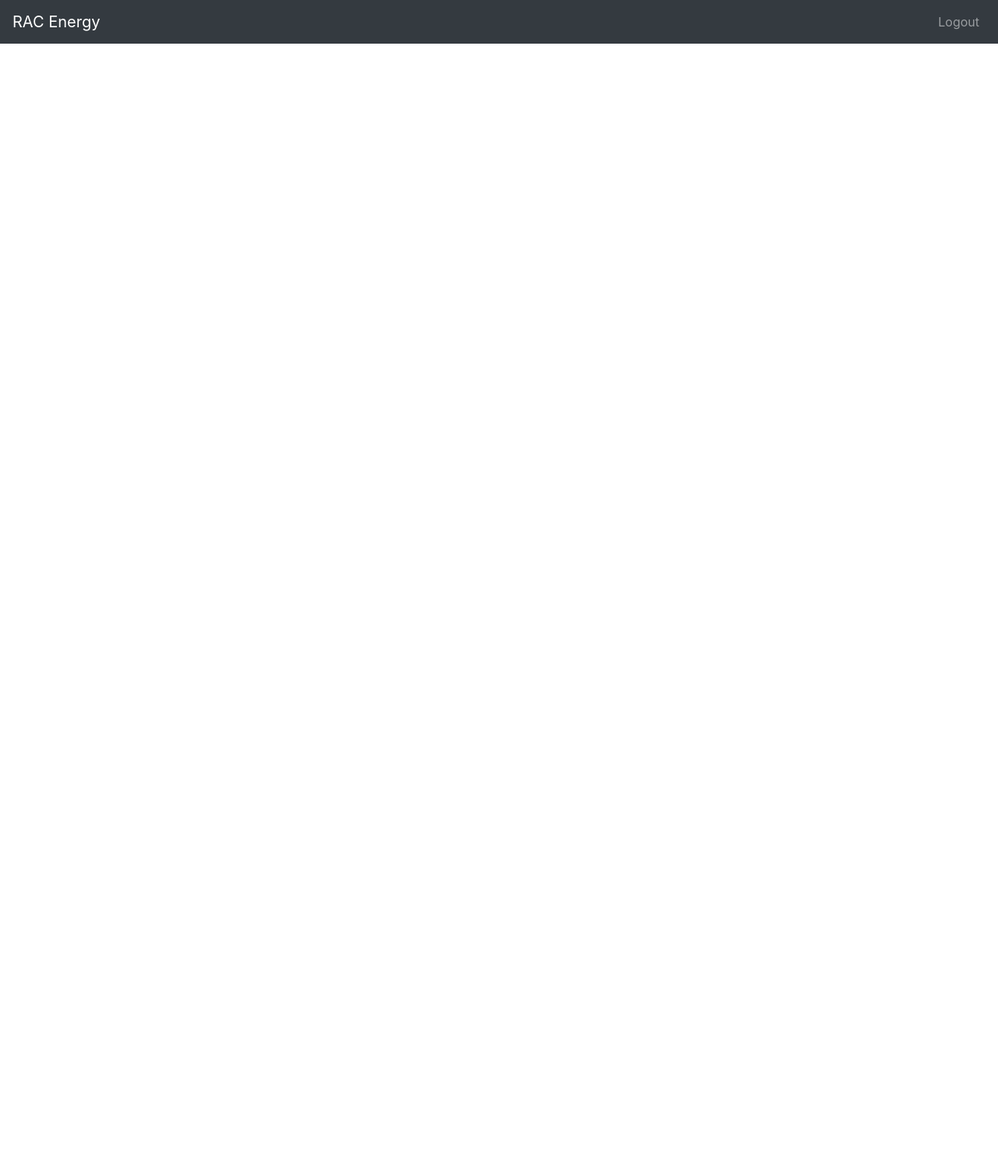
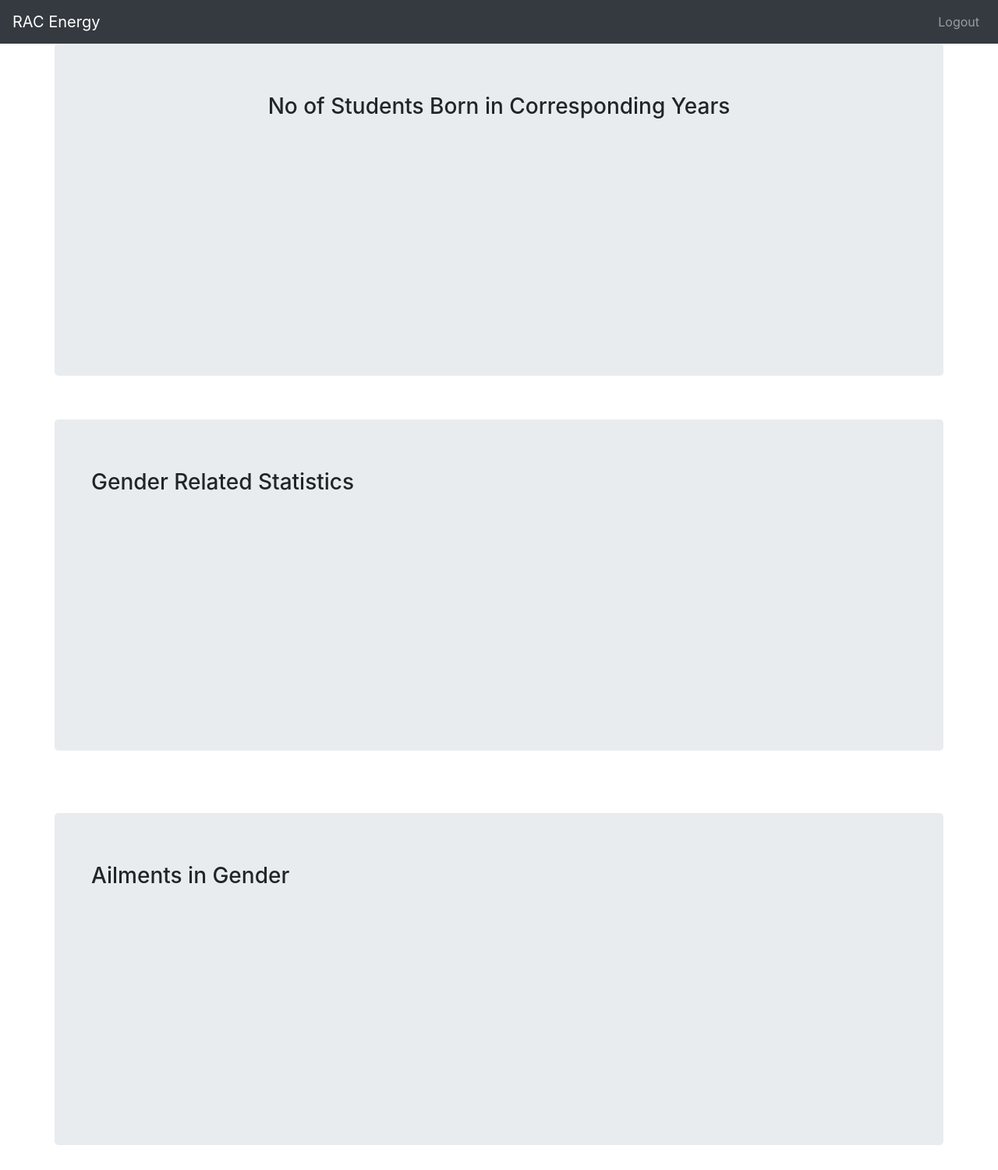
Before and after one commit to kyven92/racenergy, a Django app: template templates/index.html in a window 1280 px wide. Shown: the whole page at 78% size. Before the commit the page ends 56 px from the top, so only its background shows below. Run offline with Django 3.2, Linux system fonts and the light colour scheme; the template is opened without the code that fills it, so the values that code supplies are empty; a map, chart or similar area stays blank; some libraries are stand-ins or nearby versions.

Commit message:
added Some UI

```diff
--- a/racenery_IOT/settings.py
+++ b/racenery_IOT/settings.py
@@ -37,6 +37,7 @@ AUTH_USER_MODEL = 'racIOT.User'
 LOGIN_REDIRECT_URL = 'home'
 LOGOUT_REDIRECT_URL = ''
 
+CRISPY_TEMPLATE_PACK = 'bootstrap4'
 
 
 # Application definition
@@ -51,6 +52,7 @@ INSTALLED_APPS = [
     'rest_framework',
     'rest_framework.authtoken',
     'racIOT',
+    'crispy_forms',
 ]
 
 MIDDLEWARE = [
--- a/requirements.txt
+++ b/requirements.txt
@@ -4,6 +4,7 @@ cffi==1.13.2
 chardet==3.0.4
 cryptography==2.8
 Django==2.2.10
+django-crispy-forms==1.8.1
 django-filter==2.2.0
 djangorestframework==3.11.0
 idna==2.8
@@ -17,4 +18,5 @@ PyYAML==5.3
 requests==2.22.0
 six==1.14.0
 sqlparse==0.3.0
+timeloop==1.0.2
 urllib3==1.25.8
--- a/templates/index.html
+++ b/templates/index.html
@@ -31,8 +31,9 @@
 </div>
 
 <div class="container">
-    <div class="row justify-content-center">
-        <div class="col-sm-6 ">
+    <div class="row justify-content-center jumbotron">
+      <h3 class="align-center"> No of Students Born in Corresponding Years</h3>
+        <div class="col-sm-8 ">
             <canvas id="myChart" width="250" height="250">
                 <script>
                     $(document).ready(function(){
@@ -43,7 +44,8 @@
         </div>
     </div>
     <br>
-    <div class="row ">
+    <div class="row jumbotron">
+      <h3 class="col-sm-12 "> Gender Related Statistics</h3>
       <div class="col-sm-4 ">
           <canvas id="genderPercentage" width="250" height="250">
               <script>
@@ -67,7 +69,8 @@
 
     <br>
     <br>
-    <div class="row ">
+    <div class="row jumbotron">
+      <div class="col-sm-12 "><h3 class="align-center"> Ailments in Gender</h3></div>
       <div class="col-sm-4 ">
           <canvas id="ailmentData" width="250" height="250">
               <script>
```
Also changed, not shown: racIOT/views.py (+6 -6 lines), templates/login.html (+11 -6 lines).
